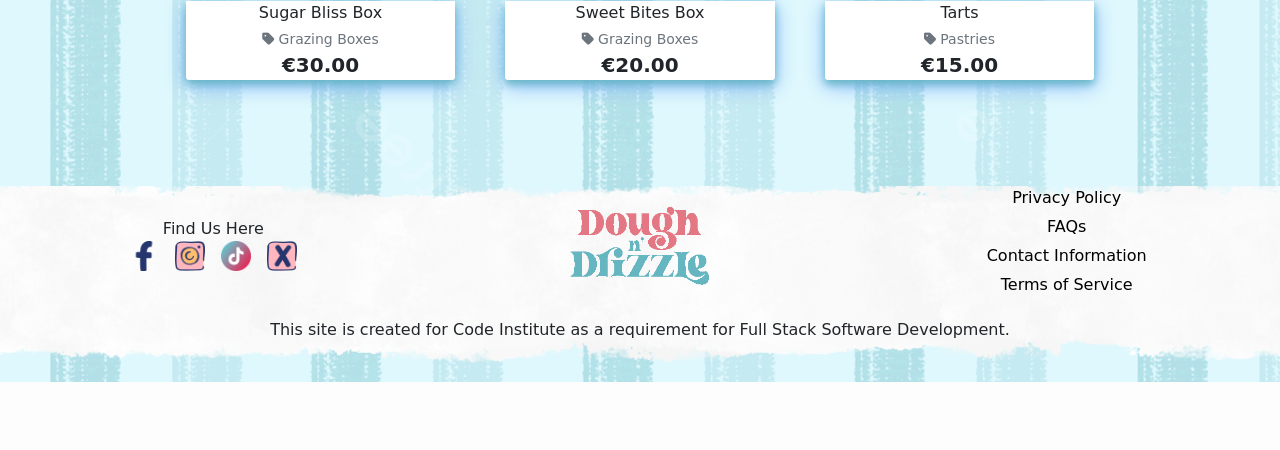
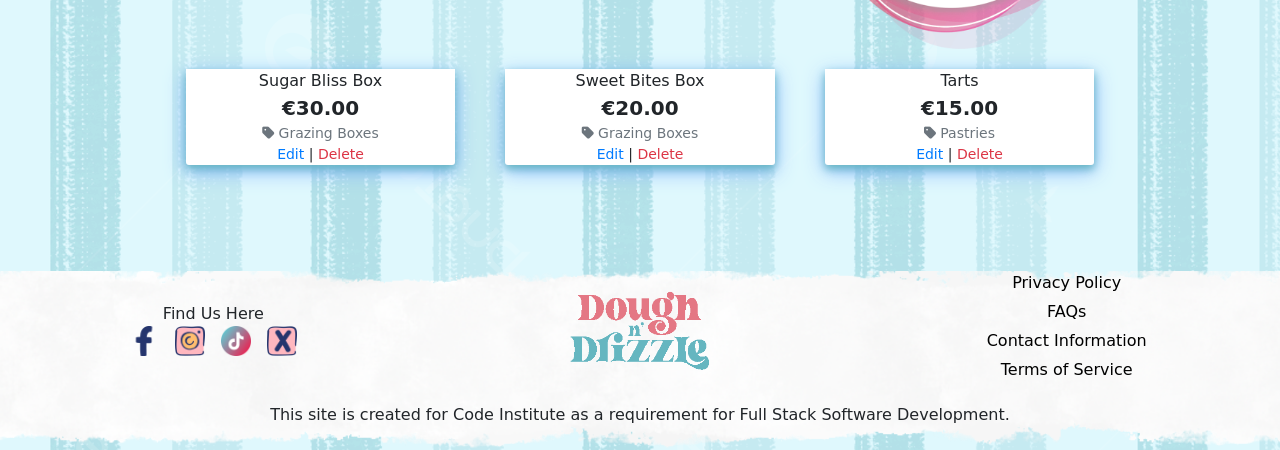
Before and after one commit to hpcoloma/pp5-dough-n-drizzle, a Django app: page /products/ in a window 1280 px wide. Shown: the part 2650-3100 px from the top of the page. Before the commit the page ends 3032 px from the top, so only its background shows below. Run offline with Django 5.2, Linux system fonts and the light colour scheme; the visitor is signed in with stand-in values (Sample User, id 1); data comes from the database, SQL or seed files in the repository; some libraries are stand-ins or nearby versions; some web fonts are replaced.

Commit message:
Add Delete product functionality for admin users

```diff
--- a/products/templates/products/products.html
+++ b/products/templates/products/products.html
@@ -54,21 +54,27 @@
                     </a>
                     {% endif %}
 
-                                    <div class="card-footer pt-0 border-0 d-flex flex-column justify-content-center align-items-center text-center">
+                    <div
+                        class="card-footer pt-0 pb-0 border-0 d-flex flex-column justify-content-center align-items-center text-center">
                         <div class="row w-100">
-                                            <div class="col">
+                            <div class="col d-flex flex-column justify-content-center align-items-center">
                                 <!-- Product Name -->
                                 <p class="mb-0">{{ product.name }}</p>
-
+                                <!-- Product Price -->
+                                <p class="lead mb-0 text-center font-weight-bold">€{{ product.price }}</p>
                                 <!-- Product Category Link -->
-                                                <p class="small mt-1 mb-0">
-                                                    <a href="{% url 'products' %}?category={{ product.category.name }}" class="text-muted">
+                                <p class="small mb-0">
+                                    <a href="{% url 'products' %}?category={{ product.category.name }}"
+                                        class="text-muted">
                                         <i class="fas fa-tag mr-1"></i>{{ product.category.friendly_name }}
                                     </a>
                                 </p>
-
-                                                <!-- Product Price -->
-                                                <p class="lead mb-0 text-center font-weight-bold">€{{ product.price }}</p>
+                                {% if request.user.is_superuser %}
+                                <small>
+                                    <a href="{% url 'edit_product' product.id %}">Edit</a> |
+                                    <a class="text-danger" href="{% url 'delete_product' product.id %}">Delete</a>
+                                </small>
+                                {% endif %}
                             </div>
                         </div>
                     </div>
@@ -97,21 +103,27 @@
                         <img class="card-img-top img-fluid" src="{{ MEDIA_URL }}no-image.png" alt="{{ product.name }}">
                     </a>
                     {% endif %}
-                                <div class="card-footer pt-0 pb-0 border-0 d-flex flex-column justify-content-center align-items-center text-center">
+                    <div
+                        class="card-footer pt-0 pb-0 border-0 d-flex flex-column justify-content-center align-items-center text-center">
                         <div class="row w-100">
                             <div class="col d-flex flex-column justify-content-center align-items-center">
                                 <!-- Product Name -->
                                 <p class="mb-0">{{ product.name }}</p>
-
+                                <!-- Product Price -->
+                                <p class="lead mb-0 text-center font-weight-bold">€{{ product.price }}</p>
                                 <!-- Product Category Link -->
-                                            <p class="small mt-1 mb-0">
-                                                <a href="{% url 'products' %}?category={{ product.category.name }}" class="text-muted">
+                                <p class="small mb-0">
+                                    <a href="{% url 'products' %}?category={{ product.category.name }}"
+                                        class="text-muted">
                                         <i class="fas fa-tag mr-1"></i>{{ product.category.friendly_name }}
                                     </a>
                                 </p>
-
-                                            <!-- Product Price -->
-                                            <p class="lead mb-0 text-center font-weight-bold">€{{ product.price }}</p>
+                                {% if request.user.is_superuser %}
+                                <small>
+                                    <a href="{% url 'edit_product' product.id %}">Edit</a> |
+                                    <a class="text-danger" href="{% url 'delete_product' product.id %}">Delete</a>
+                                </small>
+                                {% endif %}
                             </div>
                         </div>
                     </div>
@@ -137,7 +149,7 @@
 
 <!-- JavaScript for Scroll to Top -->
 <script>
-    window.onscroll = function() {
+    window.onscroll = function () {
         const scrollToTopBtn = document.getElementById('scrollToTop');
         if (document.body.scrollTop > 100 || document.documentElement.scrollTop > 100) {
             scrollToTopBtn.style.display = 'block';
@@ -146,7 +158,7 @@
         }
     };
 
-    document.getElementById('scrollToTop').onclick = function(event) {
+    document.getElementById('scrollToTop').onclick = function (event) {
         event.preventDefault();
         window.scrollTo({
             top: 0,
--- a/products/urls.py
+++ b/products/urls.py
@@ -6,4 +6,5 @@ urlpatterns = [
     path('<int:product_id>', views.product_detail, name='product_detail'),
     path('add/', views.add_product, name='add_product'),
     path('edit/<int:product_id>/', views.edit_product, name='edit_product'),
+    path('delete/<int:product_id>/', views.delete_product, name='delete_product'),
 ]
--- a/products/views.py
+++ b/products/views.py
@@ -75,9 +75,9 @@ def add_product(request):
     if request.method == 'POST':
         form = ProductForm(request.POST, request.FILES)
         if form.is_valid():
-            form.save()
+            product = form.save()
             messages.success(request, 'Successfully added product!')
-            return redirect(reverse('add_product'))
+            return redirect(reverse('product_detail', args=[product.id]))
         else:
             messages.error(request, 'Failed to add product. Please ensure the form is valid.')
     else:
@@ -114,3 +114,11 @@ def edit_product(request, product_id):
     }
 
     return render(request, template, context)
+
+
+def delete_product(request, product_id):
+    """ Delete a product from the store """
+    product = get_object_or_404(Product, pk=product_id)
+    product.delete()
+    messages.success(request, 'Product deleted!')
+    return redirect(reverse('products'))
```
Also changed, not shown: products/templates/products/product_detail.html (+7 -1 lines). Lines whose indentation alone changed are shown as unchanged.
